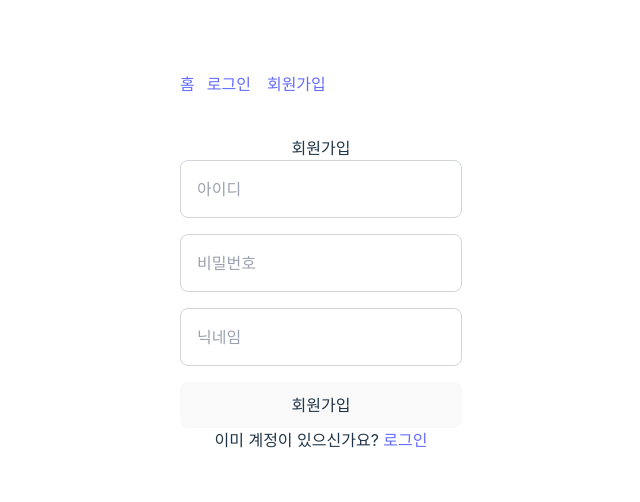
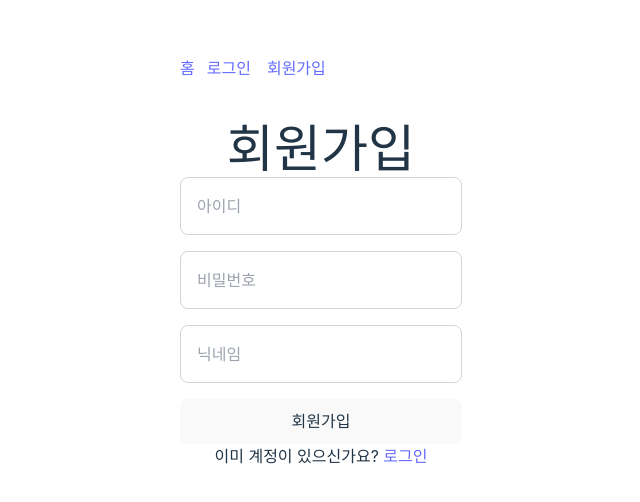
Before and after one commit to johj703/MBTI_test, a React (Vite) app: page /signup in a window 1280 px wide. Shown: the part 138-640 px from the top of the page, without its empty margins (319-959 px from the left). Built offline with nearby package versions, Linux system fonts and the light colour scheme.

Commit message:
fix: 회원가입 타이틀 부분 태그를 h1으로 변경

```diff
--- a/src/pages/Signup.jsx
+++ b/src/pages/Signup.jsx
@@ -15,7 +15,7 @@ const Signup = () => {
   return (
     <div>
       <div>
-        <p>회원가입</p>
+        <h1>회원가입</h1>
         <AuthForm mode="signup" onSubmit={handleSignup} />
         <div>
           <p>
```
